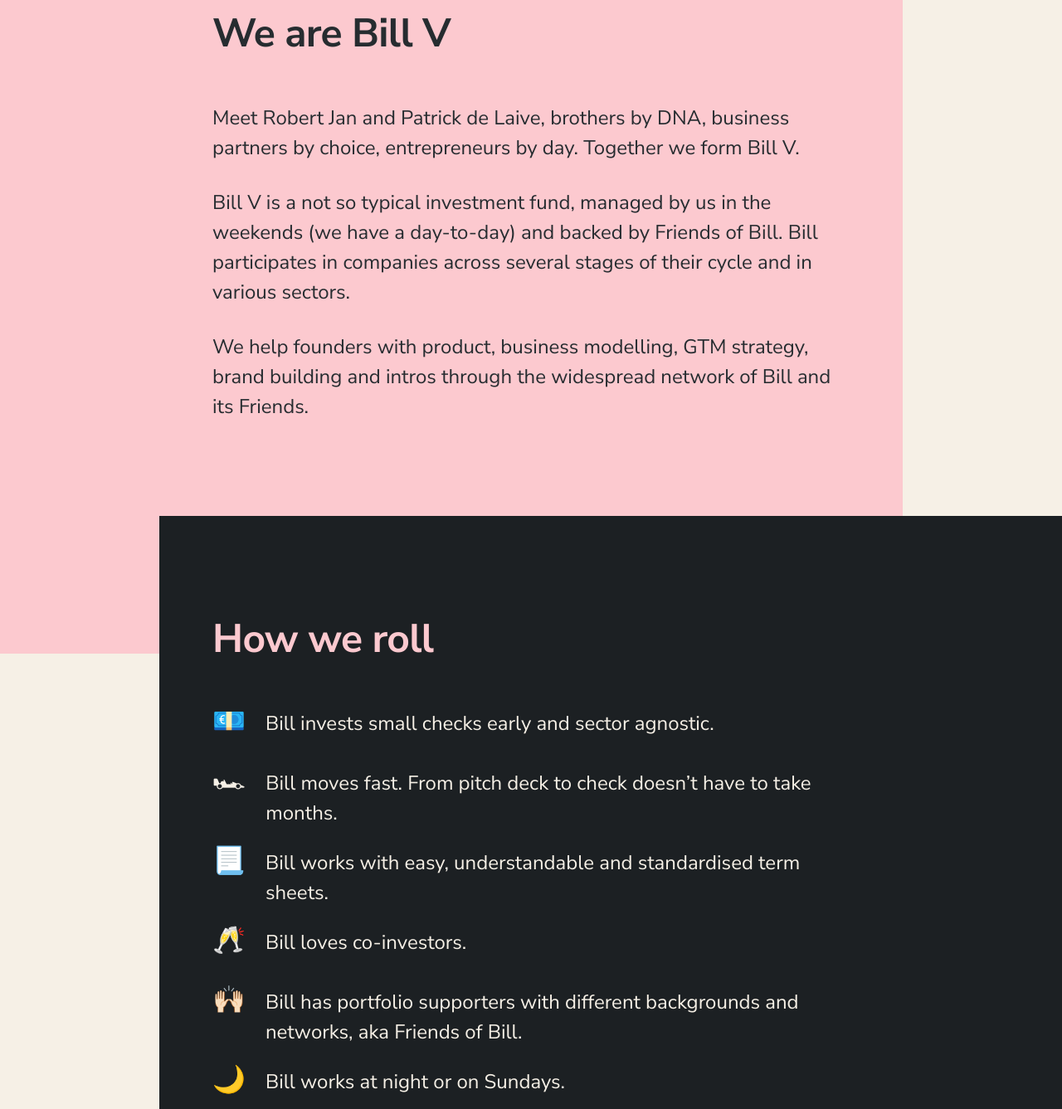
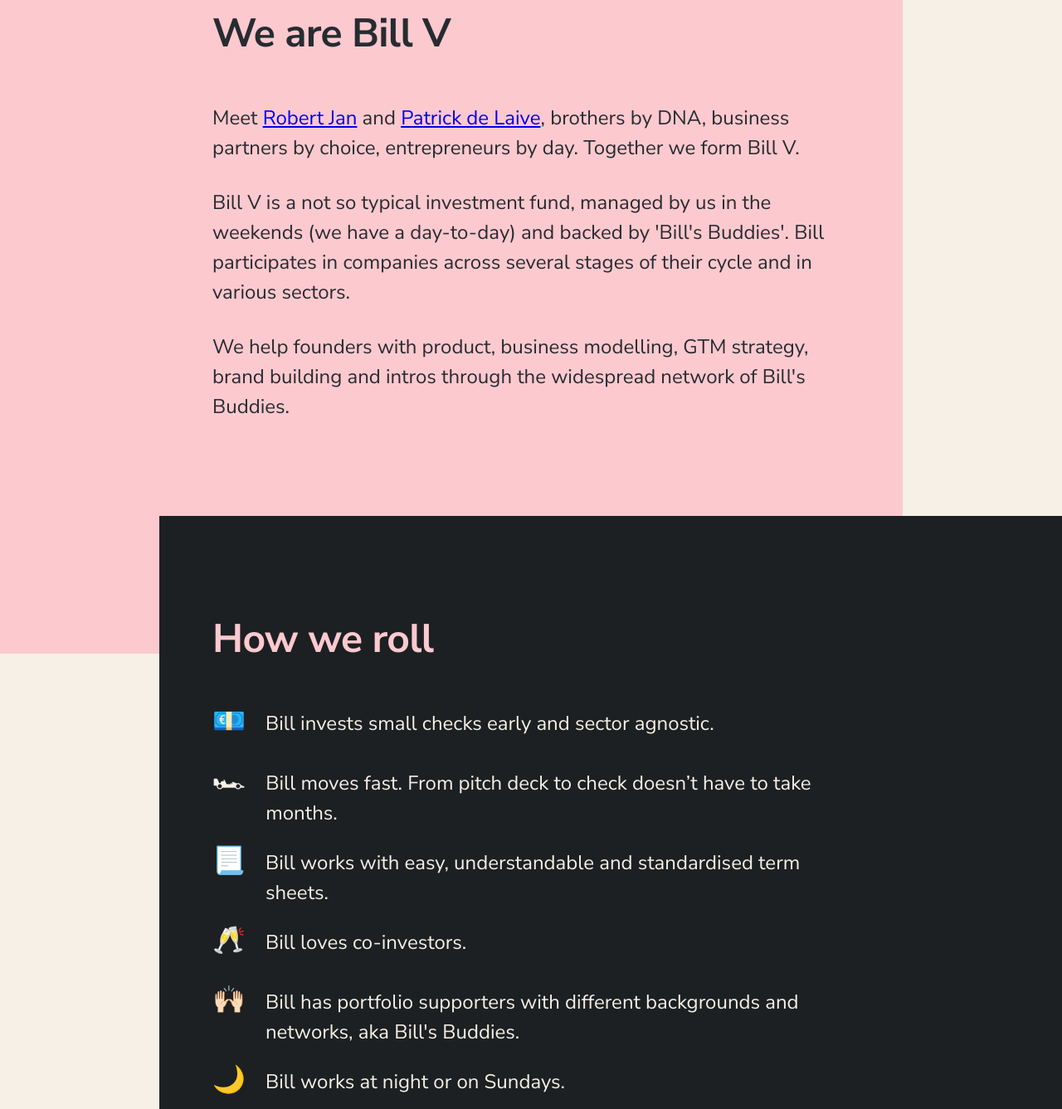
Before and after one commit to oscaralexander/bill-v, a website: page web/index.html in a window 1280 px wide. Shown: the part 980-2317 px from the top of the page at 83% size. Drawn offline with Linux system fonts and the light colour scheme.

Commit message:
Added links to linkedin profiles

```diff
--- a/web/index.html
+++ b/web/index.html
@@ -24,15 +24,15 @@
             <div class="wrapper">
                 <h2>We are Bill V</h2>
                 <p>
-                    Meet Robert Jan and Patrick de Laive, brothers by DNA, business partners by choice, entrepreneurs by day.
+                    Meet <a href="https://linkedin.com/in/robertjandelaive" target="_blank">Robert Jan</a> and <a href="https://linkedin.com/in/patrickdelaive"target="_blank">Patrick de Laive</a>, brothers by DNA, business partners by choice, entrepreneurs by day.
                     Together we form Bill V.
                 </p>
                 <p>
-                    Bill V is a not so typical investment fund, managed by us in the weekends (we have a day-to-day) and backed by Friends of Bill.
+                    Bill V is a not so typical investment fund, managed by us in the weekends (we have a day-to-day) and backed by 'Bill's Buddies'.
                     Bill participates in companies across several stages of their cycle and in various sectors.
                 </p>
                 <p>
-                    We help founders with product, business modelling, GTM strategy, brand building and intros through the widespread network of Bill and its Friends.
+                    We help founders with product, business modelling, GTM strategy, brand building and intros through the widespread network of Bill's Buddies.
                 </p>
             </div>
         </section>
@@ -57,7 +57,7 @@
                 </li>
                 <li class="how__item">
                     <span class="how__icon">🙌🏻</span>
-                    <span class="how__text">Bill has portfolio supporters with different backgrounds and networks, aka Friends of Bill.</span>
+                    <span class="how__text">Bill has portfolio supporters with different backgrounds and networks, aka Bill's Buddies.</span>
                 </li>
                 <li class="how__item">
                     <span class="how__icon">🌙</span>
@@ -112,22 +112,22 @@
                     <img alt="OpenUp" class="portfolio__logo" src="/assets/img/openup.svg">
                     <h3 class="portfolio__title">OpenUp</h3>
                 </a>
+                <a class="portfolio__item" href="https://www.paydro.com/" target="_blank">
+                    <img alt="Paydro" class="portfolio__logo" src="/assets/img/paydro.svg">
+                    <h3 class="portfolio__title">Paydro (sold)</h3>
+                </a>
                 <a class="portfolio__item" href="https://www.pr.co/" target="_blank">
                     <img alt="pr.co" class="portfolio__logo" src="/assets/img/pr-co.svg">
                     <h3 class="portfolio__title">pr.co</h3>
+                </a>
+                <a class="portfolio__item" href="https://www.thenextweb.com/" target="_blank">
+                    <img alt="TNW" class="portfolio__logo" src="/assets/img/tnw.svg">
+                    <h3 class="portfolio__title">The Next Web (sold)</h3>
                 </a>
                 <a class="portfolio__item" href="https://koffiebranderijzuiverekoffie.nl/" target="_blank">
                     <img alt="Zuivere Koffie" class="portfolio__logo" src="/assets/img/zuivere-koffie.svg">
                     <h3 class="portfolio__title">Zuivere Koffie</h3>
                 </a>
-                <a class="portfolio__item" href="https://www.thenextweb.com/" target="_blank">
-                    <img alt="TNW" class="portfolio__logo" src="/assets/img/tnw.svg">
-                    <h3 class="portfolio__title">The Next Web (sold)</h3>
-                </a>
-                <a class="portfolio__item" href="https://www.paydro.com/" target="_blank">
-                    <img alt="Paydro" class="portfolio__logo" src="/assets/img/paydro.svg">
-                    <h3 class="portfolio__title">Paydro (sold)</h3>
-                </a>
             </div>
         </section>
     </body>
```
